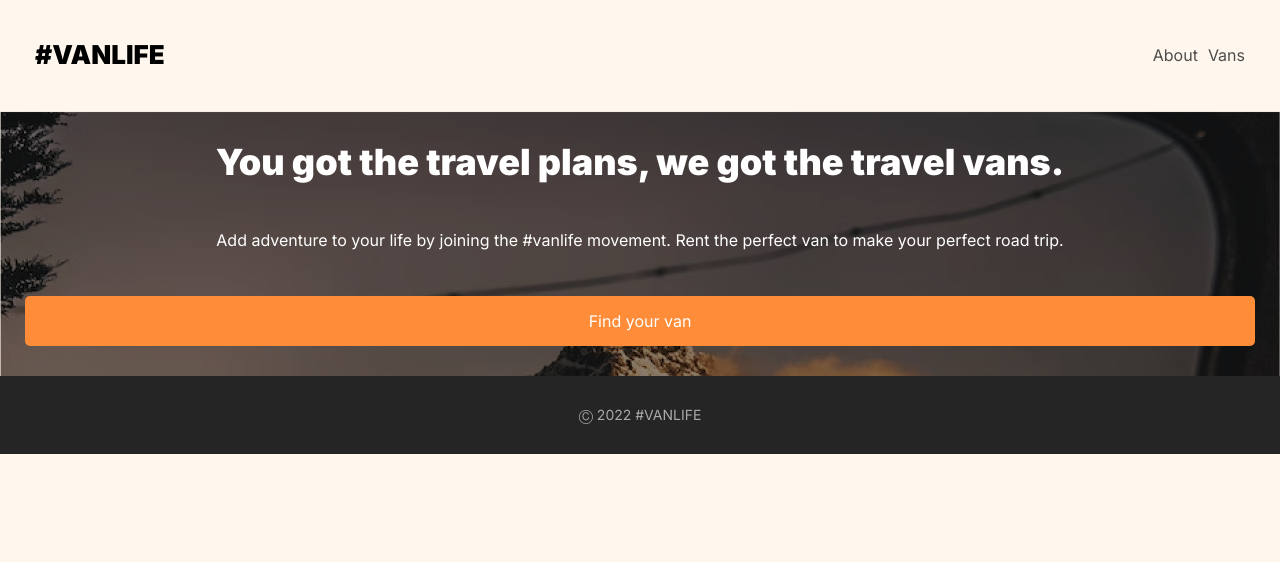
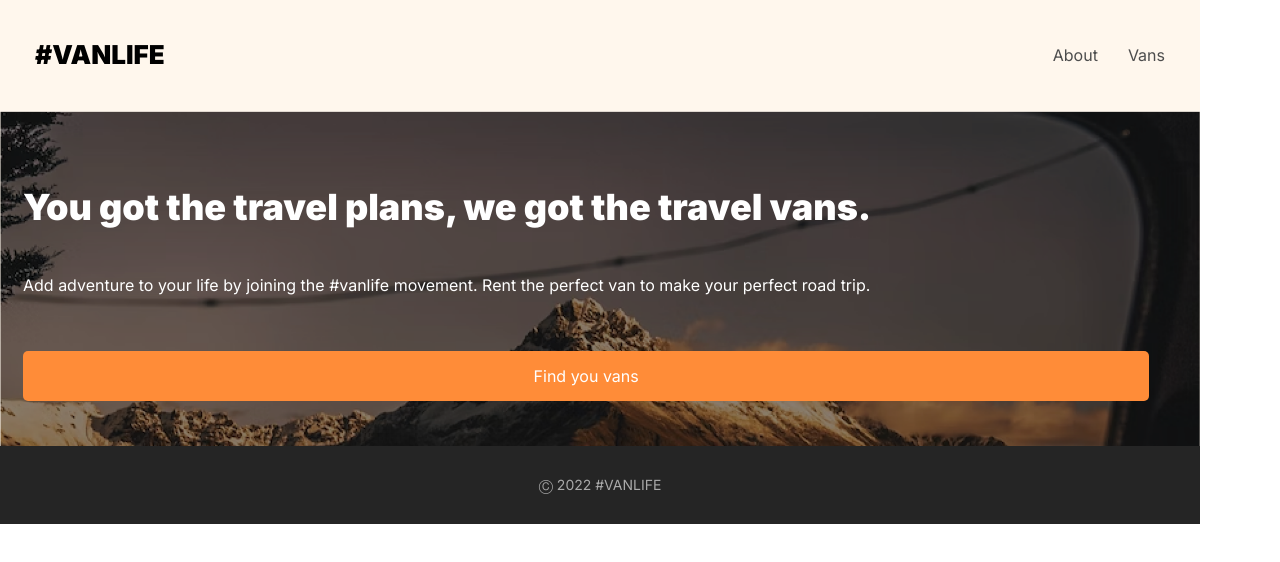
Before and after one commit to rafaeladev/VanLife, a React (Create React App) app: page / in a window 1280 px wide. Shown: the top 562 px of the page. Built offline with nearby package versions, Linux system fonts and the light colour scheme; what miragejs would draw is missing.

Commit message:
Vans page added

```diff
--- a/src/About.js
+++ b/src/About.js
@@ -29,11 +29,9 @@ const About = () => {
                             Your destination is waiting.
                         </h2>
                         <h2 className="about--subtitle">Your van is ready.</h2>
-                        <button className="about--button">
-                            <Link className="link-button" to="/vans">
-                                Explore our vans
-                            </Link>
-                        </button>
+                        <Link className="link-button about--button" to="/vans">
+                            Explore our vans
+                        </Link>
                     </div>
                 </div>
             </section>
--- a/src/App.js
+++ b/src/App.js
@@ -1,6 +1,7 @@
 import Home from "./Home";
 import About from "./About";
 import Vans from "./Vans";
+import VanDetail from "./VanDetail";
 import { BrowserRouter, Routes, Route } from "react-router-dom";
 import Nav from "./components/Nav.js";
 import Footer from "./components/Footer.js";
@@ -13,6 +14,7 @@ function App() {
                 <Route path="/" element={<Home />} />
                 <Route path="/about" element={<About />} />
                 <Route path="/vans" element={<Vans />} />
+                <Route path="/vans/:id" element={<VanDetail />} />
             </Routes>
             <Footer />
         </BrowserRouter>
--- a/src/Home.js
+++ b/src/Home.js
@@ -11,11 +11,9 @@ const Home = () => {
                 Add adventure to your life by joining the #vanlife movement.
                 Rent the perfect van to make your perfect road trip.
             </p>
-            <button>
-                <Link className="link-button" to="/vans">
-                    Find your van
-                </Link>
-            </button>
+            <Link className="link-button home--button" to="/vans">
+                Find you vans
+            </Link>
         </section>
     );
 };
--- /dev/null
+++ b/src/VanDetail.js
@@ -0,0 +1,7 @@
+import React from "react";
+
+const VanDetail = () => {
+    return <h1>Van detail page goes here</h1>;
+};
+
+export default VanDetail;
--- a/src/Vans.js
+++ b/src/Vans.js
@@ -1,30 +1,37 @@
 import React from "react";
+import { Link } from "react-router-dom";
 
 export default function Vans() {
     const [vans, setVans] = React.useState([]);
+
     React.useEffect(() => {
         fetch("/api/vans")
             .then((res) => res.json())
             .then((data) => setVans(data.vans));
     }, []);
 
-    const vanElements = vans.map((van) => (
-        <div key={van.id} className="van-tile">
+    const vansElements = vans.map((van) => (
+        <div key={van.id} className="van-card">
+            <Link to={`/vans/${van.id}`}>
                 <img src={van.imageUrl} alt="vans" />
-            <div className="van-info">
-                <h3>{van.name}</h3>
+                <div className="van-text">
+                    <h2>{van.name}</h2>
                     <p>
                         ${van.price}
                         <span>/day</span>
                     </p>
                 </div>
                 <i className={`van-type ${van.type} selected`}>{van.type}</i>
+            </Link>
         </div>
     ));
 
     return (
+        <section className="van">
+            <h1>Explore our van options</h1>
             <div className="van-list-container">
-            <div className="van-list">{vanElements}</div>
+                <div className="van-list">{vansElements}</div>
             </div>
+        </section>
     );
 }
--- a/src/style.css
+++ b/src/style.css
@@ -6,18 +6,26 @@
     color: black;
 }
 
+html {
+    background-color: #ffffff;
+}
+
 body {
     margin: 0;
     font-size: 16px;
     background-color: #fff7ed;
+    max-width: 1200px;
 }
 
 nav {
     background-color: #fff7ed;
     display: flex;
     align-items: center;
-    justify-content: space-between;
     padding: 35px;
+}
+
+nav > :nth-child(2) {
+    margin-left: auto;
 }
 
 section {
@@ -38,7 +46,12 @@ section {
 
 .nav-link {
     color: #4d4d4d;
-    margin-left: 10px;
+    margin-left: 30px;
+    font-weight: 500;
+}
+
+nav a:hover {
+    text-decoration: underline;
 }
 
 a {
@@ -46,17 +59,15 @@ a {
     text-decoration: none;
 }
 
-a:hover {
-    text-decoration: underline;
-}
-
 .home {
     background: url("./images/image-accueil.png");
     background-size: cover;
     display: flex;
     flex-direction: column;
-    align-items: center;
+    align-items: flex-start;
     justify-content: center;
+    /*min-height: 350px;*/
+    padding: 45px 23px;
 }
 
 .home-title {
@@ -66,6 +77,12 @@ a:hover {
 
 .home-text {
     color: #ffffff;
+}
+
+.home--button {
+    background-color: #ff8c38;
+    margin-top: 40px;
+    width: 95%;
 }
 
 .about--image {
@@ -113,25 +130,121 @@ a:hover {
 }
 
 .link-button {
+    border-radius: 5px;
+    font-family: "Inter";
+    font-weight: 400;
+    text-align: center;
+    border: none;
+    padding: 15px;
+    font-size: 16px;
+    cursor: pointer;
     color: #ffffff;
-    font-size: 16px;
-    font-family: "Inter";
-    font-weight: 500;
+    transition: transform 0.1s ease-in-out;
 }
 
-button {
-    background: #ff8c38;
+.link-button:hover {
+    transform: translate(1px, 1px);
+}
+.van {
+    margin-bottom: 70px;
+}
+.van h1 {
+    font-weight: 700;
+    font-size: 30px;
+    margin-bottom: 50px;
+}
+
+.van-list {
+    display: grid;
+    grid-template-columns: 1fr 1fr;
+    justify-items: center;
+    gap: 34px;
+    margin-top: 57px;
+}
+.van-card {
+    width: 100%;
+    padding-bottom: 20px;
+    max-width: 787px;
+}
+
+.van-card img {
+    max-width: 100%;
     border-radius: 5px;
-    text-align: center;
-    font-family: "Inter";
+    max-height: 787px;
+}
+
+.van-text {
+    display: flex;
+    justify-content: space-between;
+}
+
+.van-text h2 {
+    font-size: 1.1rem;
+}
+
+.van-text p {
+    margin: 15px 0;
+}
+
+.van-text span {
+    display: block;
+    font-size: 0.8rem;
+}
+
+.van-type {
+    height: 34px;
+    padding: 6px 26px;
+    font-style: normal;
     font-weight: 500;
-    color: #ffffff;
     border: none;
-    padding: 15px;
-    width: 100%;
-    font-size: 16px;
-    margin: 30px;
-    cursor: pointer;
+    border-radius: 5px;
+    background-color: #ffead0;
+    color: #4d4d4d;
+    transition: 200ms all cubic-bezier(0.4, 0, 0.2, 1);
+}
+
+.van-type:hover {
+    color: #ffead0;
+}
+
+.van-type:focus {
+    outline: none;
+}
+
+.van-type.selected {
+    color: #ffead0;
+}
+
+.van-type.simple:hover,
+.van-type.simple.selected {
+    background-color: #e17654;
+}
+
+.van-type.rugged:hover,
+.van-type.rugged.selected {
+    background-color: #115e59;
+}
+
+.van-type.luxury:hover,
+.van-type.luxury.selected {
+    background-color: #161616;
+}
+
+.van-type.clear-filters {
+    margin-left: -20px;
+    height: 34px;
+    padding: 6px 26px;
+    font-style: normal;
+    font-weight: 500;
+    border: none;
+    border-radius: 5px;
+    text-decoration: underline;
+    background-color: transparent;
+    color: #4d4d4d;
+}
+
+i[class*="van-type-"] {
+    padding: 7px 14px;
 }
 
 footer {
```
Lines whose indentation alone changed are shown as unchanged.
